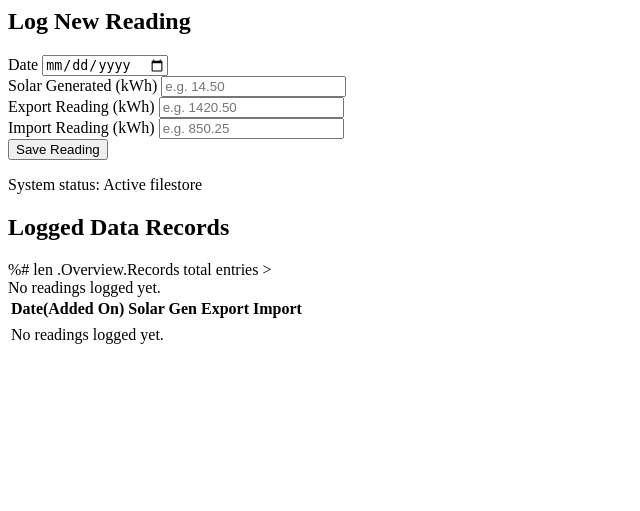
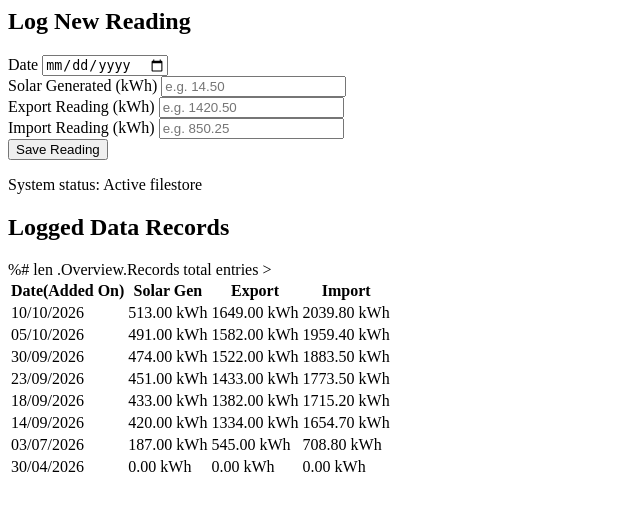
Before and after one commit to mammenj/solartracker, a Bottle app: page /app/entry in a window 1280 px wide. Shown: the top 511 px of the page, without its empty margins (0-640 px from the left). Run offline with Bottle, Linux system fonts and the light colour scheme; data comes from the database, SQL or seed files in the repository.

Commit message:
reformatted

```diff
--- a/main.py
+++ b/main.py
@@ -111,6 +111,7 @@ def validate_reading(new_reading: MeterReading) -> tuple[bool, str]:
 
     return True, ""
 
+
 def get_chart_data():
     raw_periods = get_periods()
     dates = [p.start.date for p in raw_periods]
@@ -119,8 +120,9 @@ def get_chart_data():
     json_import = json.dumps(import_units)
     return json_dates, json_import
 
+
 @app.get("/old")
-def index():
+def indexold():
     today = datetime.now().strftime("%Y-%m-%d")
     periods = get_periods()
     periods_with_weekly = get_periods_with_weekly()
@@ -134,6 +136,7 @@ def index():
         periods_with_weekly=periods_with_weekly,
         totals=totals,
     )
+
 
 @app.get("/")
 def index():
@@ -152,6 +155,7 @@ def index():
         chartdata=get_chart_data,
     )
 
+
 @app.get("/app/dashboard")
 def dashboard():
     # today = datetime.now().strftime("%Y-%m-%d")
@@ -167,15 +171,18 @@ def dashboard():
         # periods_with_weekly=periods_with_weekly,
         totals=totals,
         chartdata=get_chart_data,
+    )
 
-    )
+
 BASE_DIR = os.path.abspath(os.path.dirname(__file__))
 
-@app.get('/static/<filename:path>')
+
+@app.get("/static/<filename:path>")
 def send_static(filename):
     # Join the directory path cleanly with your static folder
-    static_path = os.path.join(BASE_DIR, 'static')
+    static_path = os.path.join(BASE_DIR, "static")
     return static_file(filename, root=static_path)
+
 
 @app.get("/app/entry")
 def entry():
@@ -183,16 +190,15 @@ def entry():
     # periods = get_periods()
     # periods_with_weekly = get_periods_with_weekly()
     # totals: TotalsDict = get_totals()
-    # readings = get_readings()
+    readings = get_readings()
     return template(
         "templates/entry.html",
         # today=today,
         # periods=periods,
-        # readings=readings,
+        readings=readings,
         # periods_with_weekly=periods_with_weekly,
         # totals=totals,
     )
-
 
 
 @app.post("/readings")
@@ -239,7 +245,7 @@ def add_reading():
 
 
 def main():
-    run(app, host=config.host, port=config.port, server=config.server,debug= True)
+    run(app, host=config.host, port=config.port, server=config.server, debug=True)
 
 
 if __name__ == "__main__":
--- a/templates/entry.html
+++ b/templates/entry.html
@@ -113,36 +113,10 @@
     </div>
 
     <!-- Mobile View (Stacked Cards) -->
-    <div class="block md:hidden overflow-y-auto space-y-2 pr-1 flex-1">
-      %# range .Overview.Records
-      <div
-        class="bg-slate-950 border border-slate-800/80 rounded p-3 text-xs flex justify-between items-center"
-      >
-        <div>
-          <div class="text-slate-200 font-medium mb-1">
-            <!-- %#.Id. %# formatDate .Date  (%#formatDateTime .AddedOn) -->
-          </div>
-                     <div class="text-[10px] text-amber-400 font-mono">
-            <!-- Gen: %# printf "%.2f" .SolarGen  kWh -->
-          </div>
-        </div>
-        <div class="text-right font-mono text-[11px] space-y-0.5">
-          <div class="text-emerald-400">
-            <!-- Exp: %# printf "%.2f" .Export  kWh -->
-          </div>
-          <!-- <div class="text-red-400">Imp: %# printf "%.2f" .Import  kWh</div> -->
-        </div>
-      </div>
-      <!-- %# else  -->
-      <div class="p-6 text-center text-slate-500 text-xs">
-        No readings logged yet.
-      </div>
-      <!-- %# end  -->
-    </div>
 
     <!-- Desktop View (Stretches to bottom of viewport) -->
     <div
-      class="hidden md:block overflow-y-auto flex-1 border border-slate-800/60 rounded"
+      class="w-full md:block overflow-y-auto flex-1 border border-slate-800/60 rounded"
     >
       <table class="w-full text-left text-xs text-slate-300">
         <thead
@@ -157,28 +131,39 @@
         </thead>
         <tbody class="divide-y divide-slate-800/50">
           <!-- %# range .Overview.Records  -->
+          % for r in readings:
           <tr class="hover:bg-slate-800/30 transition-colors">
             <td class="p-3 font-medium text-slate-200">
               <!-- %#.Id. %# formatDate .Date  (%#formatDateTime .AddedOn) -->
+              {{r.date.strftime('%d/%m/%Y')}}
           </div>
 
             </td>
             <td class="p-3 text-amber-400 font-mono">
               <!-- %# printf "%.2f" .SolarGen  kWh -->
+              {{f"{r.import_units:.2f}"}} kWh
+
             </td>
             <td class="p-3 text-emerald-400 font-mono">
               <!-- %# printf "%.2f" .Export  kWh -->
+          {{f"{r.export_units:.2f}"}} kWh
+
             </td>
             <td class="p-3 text-red-400 font-mono">
               <!-- %# printf "%.2f" .Import  kWh -->
+          {{f"{r.solar_units:.2f}"}} kWh
+
             </td>
           </tr>
+    % end
           <!-- %# else  -->
+    %if not readings:
           <tr>
             <td colspan="4" class="p-6 text-center text-slate-500">
               No readings logged yet.
             </td>
           </tr>
+    % end
           <!-- %# end  -->
         </tbody>
       </table>
```
